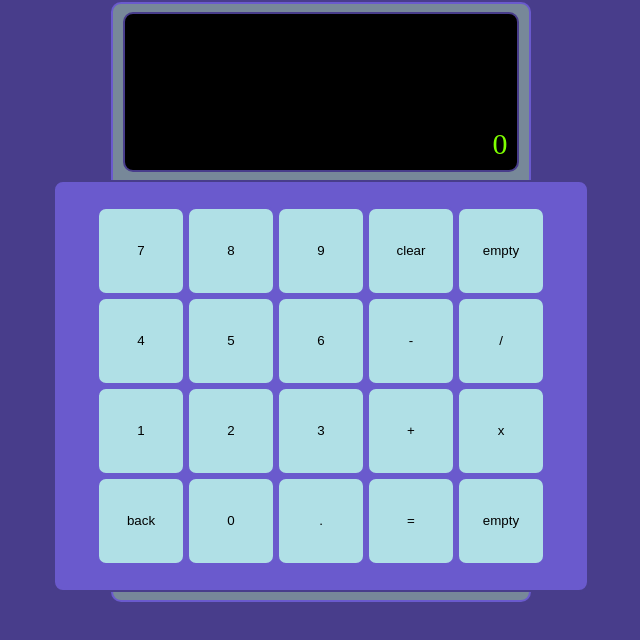
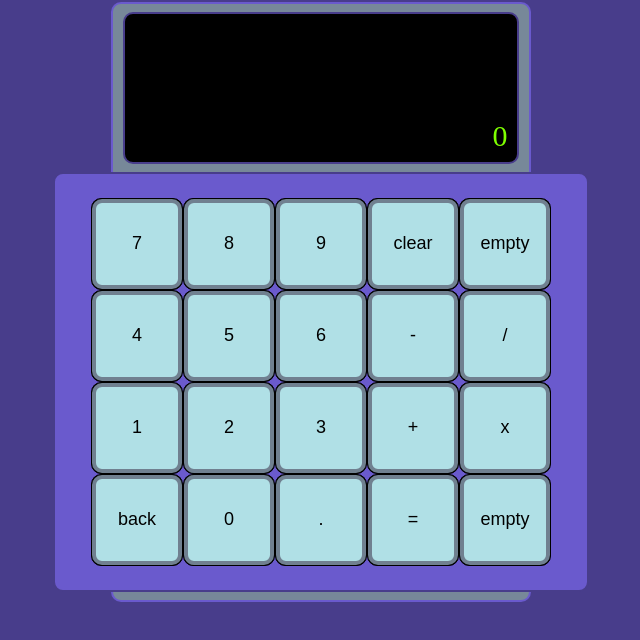
Before and after one commit to fitzchivalrymontrose/odin-05-calculator, a plain HTML site: page index.html in a window 1280 px wide. Shown: the part 114-754 px from the top of the page, without its empty margins (319-959 px from the left). Drawn offline with Linux system fonts and the light colour scheme.

Commit message:
Some styling for calculator graphic.

```diff
--- a/calc.js
+++ b/calc.js
@@ -39,14 +39,9 @@ squares.forEach(square => {
 
 function handleClick(e) {
 
-    console.log(e.target.parentElement.classList);
-    if (displayText.textContent == 0) {
-        displayText.textContent = e.target.textContent;
-    }
-    else {
-        displayText.textContent += e.target.textContent;
-    }
-    switch (e.target.parentElement.classList) {
+    console.log(e.target.parentElement.id);
+    updateDisplay(e.target.textContent);
+    switch (e.target.parentElement.id) {
         case '1-btn':
         case '2-btn':
         case '3-btn':
@@ -68,6 +63,14 @@ function handleClick(e) {
     }
 }
 
+function updateDisplay(text) {
+    if (displayText.textContent == 0) {
+        displayText.textContent = text;
+    }
+    else {
+        displayText.textContent += text;
+    }
+}
 
 function operate(operator, a, b) {
     // choose operator function
--- a/index.html
+++ b/index.html
@@ -20,26 +20,26 @@
             </div>
             <div class="buttons">
                 <div class="numpad">
-                    <div class="7-btn"><button>7</button></div>
-                    <div class="8-btn"><button>8</button></div>
-                    <div class="9-btn"><button>9</button></div>
-                    <div class="clear-btn"><button>clear</button></div>
-                    <div class="empty"><button>empty</button></div>
-                    <div class="4-btn"><button>4</button></div>
-                    <div class="5-btn"><button>5</button></div>
-                    <div class="6-btn"><button>6</button></div>
-                    <div class="subtract-btn"><button>-</button></div>
-                    <div class="divide-btn"><button>/</button></div>
-                    <div class="1-btn"><button>1</button></div>
-                    <div class="2-btn"><button>2</button></div>
-                    <div class="3-btn"><button>3</button></div>
-                    <div class="add-btn"><button>+</button></div>
-                    <div class="multiply-btn"><button>x</button></div>
-                    <div class="back-btn"><button>back</button></div>
-                    <div class="0-bnt"><button>0</button></div>
-                    <div class="dot-btn"><button>.</button></div>
-                    <div class="equals-btn"><button>=</button></div>
-                    <div class="empty"><button>empty</button></div>
+                    <div id="7-btn"><button>7</button></div>
+                    <div id="8-btn"><button>8</button></div>
+                    <div id="9-btn"><button>9</button></div>
+                    <div id="clear-btn"><button>clear</button></div>
+                    <div id="empty"><button>empty</button></div>
+                    <div id="4-btn"><button>4</button></div>
+                    <div id="5-btn"><button>5</button></div>
+                    <div id="6-btn"><button>6</button></div>
+                    <div id="subtract-btn"><button>-</button></div>
+                    <div id="divide-btn"><button>/</button></div>
+                    <div id="1-btn"><button>1</button></div>
+                    <div id="2-btn"><button>2</button></div>
+                    <div id="3-btn"><button>3</button></div>
+                    <div id="add-btn"><button>+</button></div>
+                    <div id="multiply-btn"><button>x</button></div>
+                    <div id="back-btn"><button>back</button></div>
+                    <div id="0-bnt"><button>0</button></div>
+                    <div id="dot-btn"><button>.</button></div>
+                    <div id="equals-btn"><button>=</button></div>
+                    <div id="empty"><button>empty</button></div>
 
                 </div>
             </div>
--- a/style.css
+++ b/style.css
@@ -90,11 +90,12 @@ header p {
 }
 
 button {
+    font-size: 18px;
     width: 90px;
     height: 90px;
     background-color: powderblue;
     border-radius: 10px;
-    border: 3px solid slateblue;
+    border: 4px solid slategray;
 }
 
 /* .clear-btn {
@@ -116,6 +117,12 @@ button {
     width: 500px;
 }
 
+.numpad div {
+    background-color: black;
+    border: 1px solid black;
+    border-radius: 10px;
+}
+
 .calc-functions {
     display: flex;
     flex-wrap: wrap;
```
